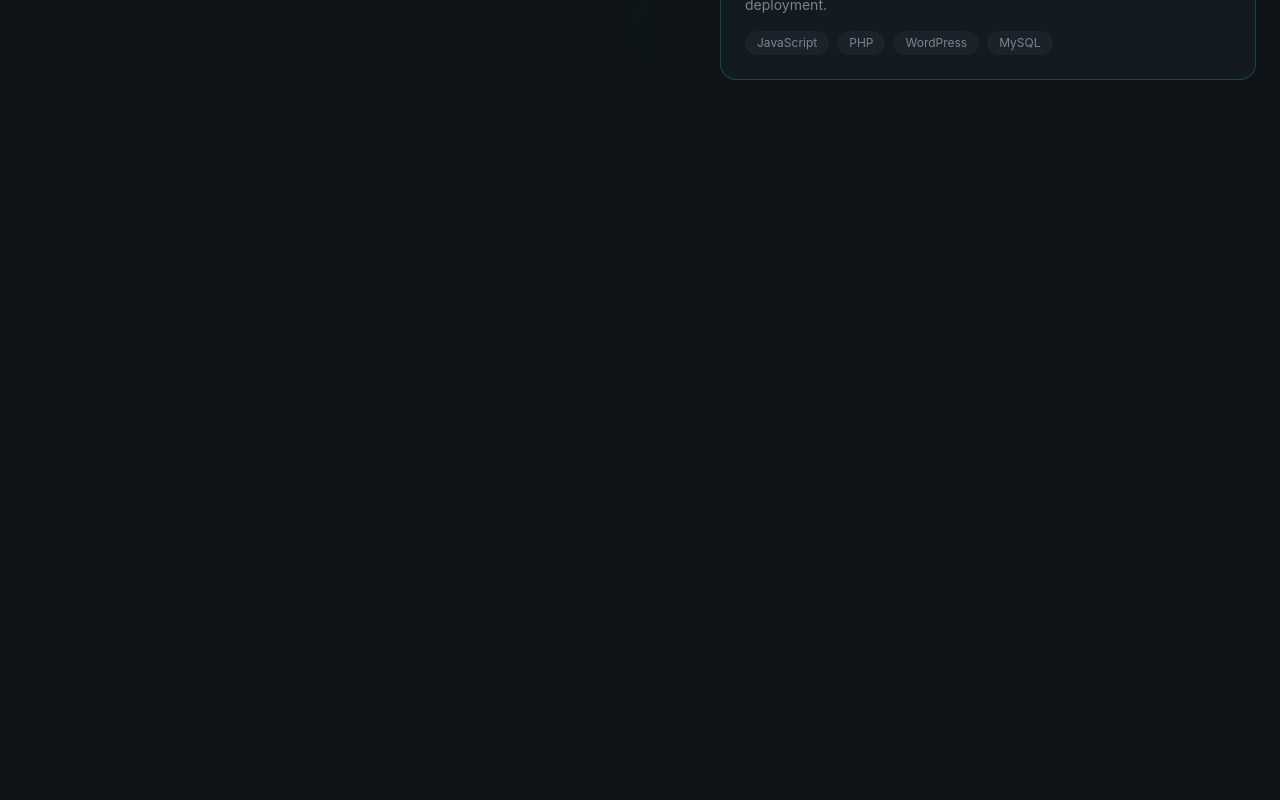
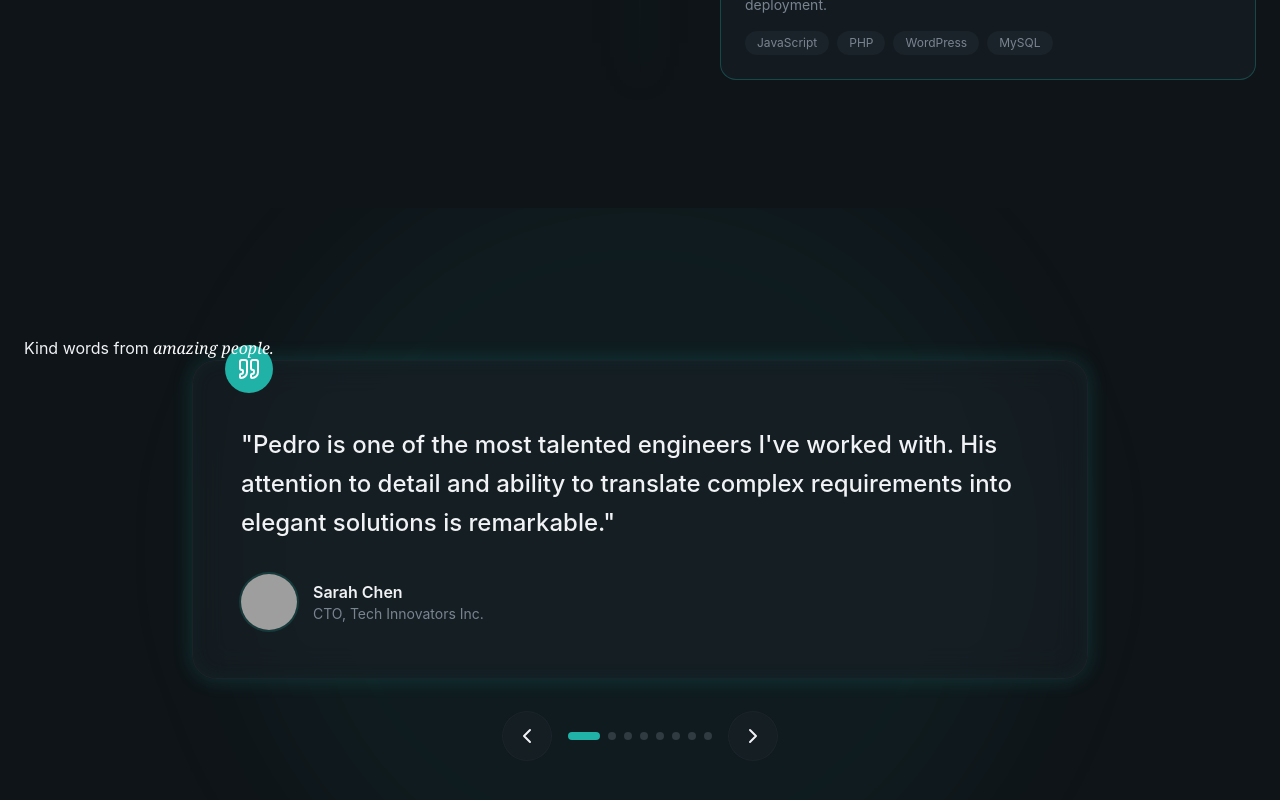
Before and after one commit to chuckerin/personal-portfolio, a React (Vite) app: page / in a window 1280 px wide. Shown: the part 6168-6968 px from the top of the page. Before the commit the page ends 6376 px from the top, so only its background shows below. Built offline with nearby package versions, Linux system fonts and the light colour scheme; grey boxes are pictures that could not be loaded.

Commit message:
testimonials done

```diff
--- a/src/index.css
+++ b/src/index.css
@@ -26,6 +26,10 @@
 @layer base {
   html {
     scroll-behavior: smooth;
+  }
+
+  button {
+    cursor: pointer;
   }
 
   body {
--- a/src/sections/Testimonials.tsx
+++ b/src/sections/Testimonials.tsx
@@ -1,3 +1,165 @@
+import { ChevronLeft, ChevronRight, Quote } from 'lucide-react';
+import { useState } from 'react';
+
+const testimonials = [
+  {
+    quote:
+      "Pedro is one of the most talented engineers I've worked with. His attention to detail and ability to translate complex requirements into elegant solutions is remarkable.",
+    author: 'Sarah Chen',
+    role: 'CTO, Tech Innovators Inc.',
+    avatar:
+      'https://images.unsplash.com/photo-1494790108377-be9c29b29330?w=100&h=100&fit=crop',
+  },
+  {
+    quote:
+      'Working with Pedro was a game-changer for our project. He delivered ahead of schedule with code quality that set a new standard for our team.',
+    author: 'Michael Rodriguez',
+    role: 'Product Manager, Digital Solutions',
+    avatar:
+      'https://images.unsplash.com/photo-1472099645785-5658abf4ff4e?w=100&h=100&fit=crop',
+  },
+  {
+    quote:
+      "Pedro's expertise in React and TypeScript helped us rebuild our entire frontend in record time. His architectural decisions continue to pay dividends.",
+    author: 'Emily Watson',
+    role: 'Engineering Lead, StartUp Labs',
+    avatar:
+      'https://images.unsplash.com/photo-1438761681033-6461ffad8d80?w=100&h=100&fit=crop',
+  },
+  {
+    quote:
+      "Not only is Pedro technically brilliant, but he's also a fantastic communicator and team player. He elevated everyone around him.",
+    author: 'David Kim',
+    role: 'CEO, Innovation Hub',
+    avatar:
+      'https://images.unsplash.com/photo-1507003211169-0a1dd7228f2d?w=100&h=100&fit=crop',
+  },
+  {
+    quote:
+      "Pedro is one of the most talented engineers I've worked with. His attention to detail and ability to translate complex requirements into elegant solutions is remarkable.",
+    author: 'Sarah Chen',
+    role: 'CTO, Tech Innovators Inc.',
+    avatar:
+      'https://images.unsplash.com/photo-1494790108377-be9c29b29330?w=100&h=100&fit=crop',
+  },
+  {
+    quote:
+      'Working with Pedro was a game-changer for our project. He delivered ahead of schedule with code quality that set a new standard for our team.',
+    author: 'Michael Rodriguez',
+    role: 'Product Manager, Digital Solutions',
+    avatar:
+      'https://images.unsplash.com/photo-1472099645785-5658abf4ff4e?w=100&h=100&fit=crop',
+  },
+  {
+    quote:
+      "Pedro's expertise in React and TypeScript helped us rebuild our entire frontend in record time. His architectural decisions continue to pay dividends.",
+    author: 'Emily Watson',
+    role: 'Engineering Lead, StartUp Labs',
+    avatar:
+      'https://images.unsplash.com/photo-1438761681033-6461ffad8d80?w=100&h=100&fit=crop',
+  },
+  {
+    quote:
+      "Not only is Pedro technically brilliant, but he's also a fantastic communicator and team player. He elevated everyone around him.",
+    author: 'David Kim',
+    role: 'CEO, Innovation Hub',
+    avatar:
+      'https://images.unsplash.com/photo-1507003211169-0a1dd7228f2d?w=100&h=100&fit=crop',
+  },
+];
+
 export const Testimonials = () => {
-  return <section></section>;
+  const [activeIdx, setActiveIdx] = useState(0);
+
+  const next = () => {
+    setActiveIdx((prev) => (prev + 1) % testimonials.length); //very cool way to reset to zero when you get to the last element in the array
+  };
+
+  const previous = () => {
+    setActiveIdx(
+      (prev) => (prev - 1 + testimonials.length) % testimonials.length,
+    );
+  };
+
+  return (
+    <section id='testimonials' className='py-32 relative overflow-hidden'>
+      <div
+        className='absolute top-1/2 left-1/2
+       w-[800px] h-[800px] bg-primary/5
+        rounded-full blur-3xl -translate-x-1/2 -translate-y-1/2'
+      />
+      <div
+        className='container mx-auto
+      px-6 relative z-10'
+      >
+        Kind words from
+        <span className='font-serif italic font-normal text-white'>
+          {' '}
+          amazing people.
+        </span>
+      </div>
+
+      {/* Testimonial Carousel */}
+      <div className='max-w-4xl mx-auto'>
+        <div className='relative'>
+          {/* Main Testimonial */}
+          <div className='glass p-8 rounded-3xl md:p-12 glow-border animate-fade-in animation-delay-200'>
+            <div className='absolute -top-4 left-8 w-12 h-12 rounded-full bg-primary flex items-center justify-center'>
+              <Quote className='w-6 h-6 text-primary-foreground' />
+            </div>
+
+            <blockquote className='text-xl md:text-2xl font-medium leading-relaxed mb-8 pt-4'>
+              "{testimonials[activeIdx].quote}"
+            </blockquote>
+
+            <div className='flex items-center gap-4'>
+              <img
+                src={testimonials[activeIdx].avatar}
+                alt={testimonials[activeIdx].author}
+                className='w-14 h-14 rounded-full object-cover ring-2 ring-primary/20'
+              />
+              <div>
+                <div className='font-semibold'>
+                  {testimonials[activeIdx].author}
+                </div>
+                <div className='text-sm text-muted-foreground'>
+                  {testimonials[activeIdx].role}
+                </div>
+              </div>
+            </div>
+          </div>
+
+          {/* Testimonials Navigation */}
+          <div className='flex items-center justify-center gap-4 mt-8'>
+            <button
+              className='p-3 rounded-full glass hover:bg-primary/10 hover:text-primary transition-all'
+              onClick={previous}
+            >
+              <ChevronLeft />
+            </button>
+
+            <div className='flex gap-2'>
+              {testimonials.map((_, idx) => (
+                <button
+                  onClick={() => setActiveIdx(idx)}
+                  className={`w-2 h-2 rounded-full transition-all duration-300 ${
+                    idx === activeIdx
+                      ? 'w-8 bg-primary'
+                      : 'bg-muted-foreground/30 hover:bg-muted-foreground/50'
+                  }`}
+                />
+              ))}
+            </div>
+
+            <button
+              onClick={next}
+              className='p-3 rounded-full glass hover:bg-primary/10 hover:text-primary transition-all'
+            >
+              <ChevronRight />
+            </button>
+          </div>
+        </div>
+      </div>
+    </section>
+  );
 };
```
